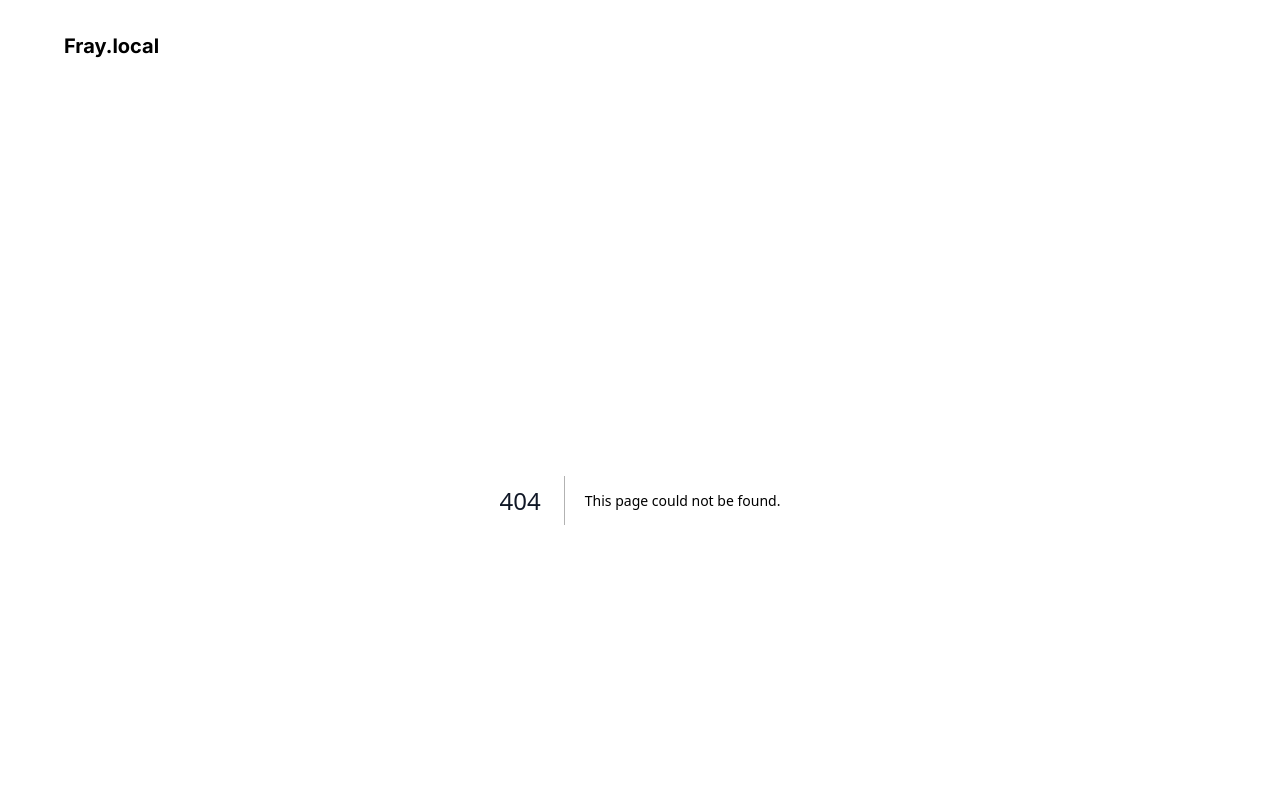
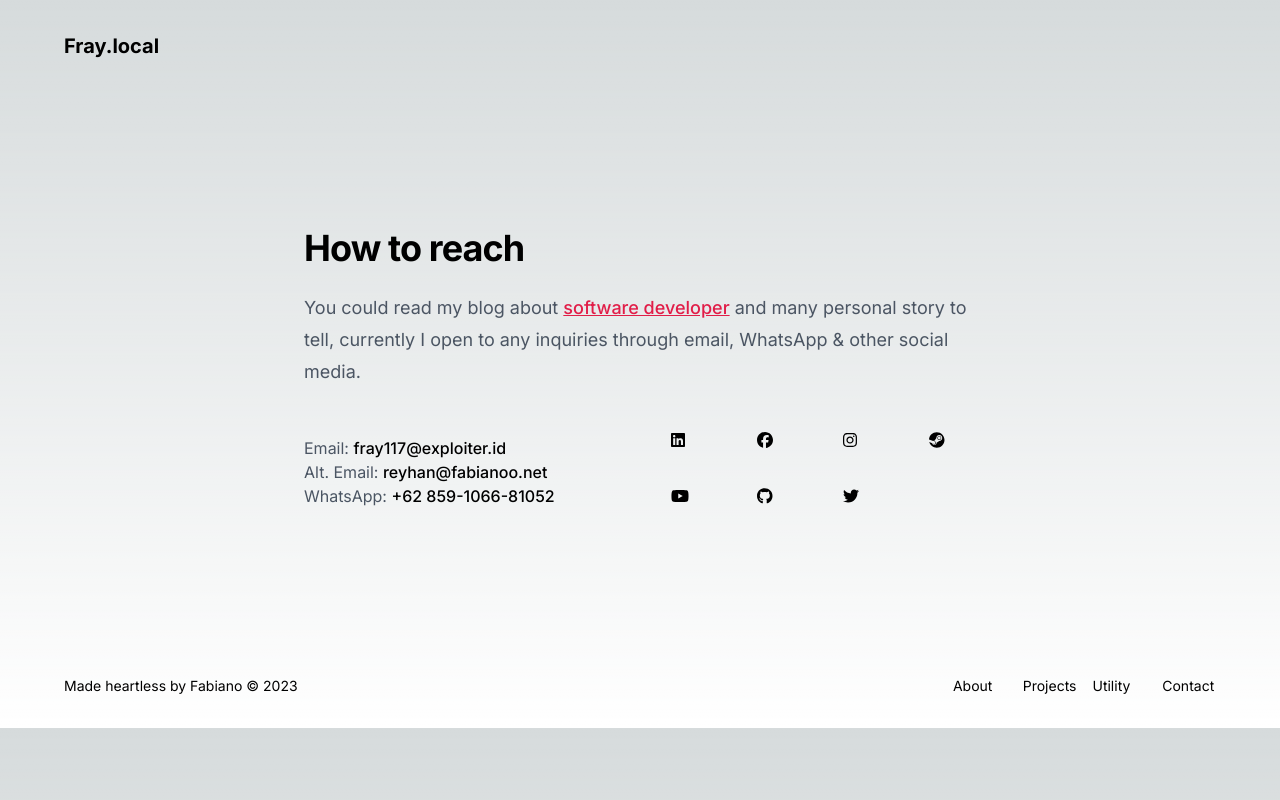
Before and after one commit to sabakodev/next-13-template, a Next.js app: page /contact in a window 1280 px wide. Before the commit this address had no page. Shown: the top 800 px of the page. Built offline with nearby package versions, Linux system fonts and the light colour scheme.

Commit message:
add contact page

```diff
--- /dev/null
+++ b/src/app/contact/page.tsx
@@ -0,0 +1,93 @@
+import Image from 'next/image'
+import Link from 'next/link'
+
+import { FontAwesomeIcon } from '@fortawesome/react-fontawesome'
+import { IconDefinition, faFacebook, faGithub, faInstagram, faLinkedin, faSteam, faTwitter, faYoutube } from '@fortawesome/free-brands-svg-icons'
+
+interface SocialLinks {
+	name: string
+	url: string
+	icon: IconDefinition
+}
+
+const social = [
+	{
+		name: 'LinkedIn',
+		url: 'https://linkedin.com/in/ReyhanFabiano',
+		icon: faLinkedin
+	},
+	{
+		name: 'Facebook',
+		url: 'https://facebook.com/ReyhanFabiano',
+		icon: faFacebook
+	},
+	{
+		name: 'Instagram',
+		url: 'https://instagram.com/ReyhanFabianoo',
+		icon: faInstagram
+	},
+	{
+		name: 'Steam',
+		url: 'https://steamcommunity.com/id/Fray117',
+		icon: faSteam
+	},
+	{
+		name: 'YouTube',
+		url: 'https://youtube.com/c/Fray117',
+		icon: faYoutube
+	},
+	{
+		name: 'GitHub',
+		url: 'https://github.com/Fray117',
+		icon: faGithub
+	},
+	{
+		name: 'Twitter',
+		url: 'https://twitter.com/ReyhanFabiano',
+		icon: faTwitter
+	},
+]
+
+export default function Contact() {
+	return (
+		<main>
+			<div className="py-24 sm:py-32">
+				<div className="mx-auto max-w-7xl px-6 lg:px-8">
+					<div className="mx-auto max-w-2xl">
+						<h2 className="text-3xl font-bold tracking-tight sm:text-4xl">How to reach</h2>
+						<p className="mt-6 text-lg leading-8">
+							You could read my blog about <Link className="content-link" href="https://fabianoo.net/">software developer</Link> and many personal story to tell, currently I open to any inquiries through email, WhatsApp & other social media.
+						</p>
+						<div className="mt-10 grid grid-cols-2 gap-8">
+							<div className="my-auto">
+								<div>
+									<span className="dark:text-gray-400 text-gray-600">Email: </span>
+									<span><Link className="font-medium" href="mailto:fray117@exploiter.id">fray117@exploiter.id</Link></span>
+								</div>
+								<div>
+									<span className="dark:text-gray-400 text-gray-600">Alt. Email: </span>
+									<span><Link className="font-medium" href="mailto:reyhan@fabianoo.net">reyhan@fabianoo.net</Link></span>
+								</div>
+								<div>
+									<span className="dark:text-gray-400 text-gray-600">WhatsApp: </span>
+									<span><Link className="font-medium" href="https://wa.me/62859106681052">+62 859-1066-81052</Link></span>
+								</div>
+							</div>
+							<div className="grid grid-cols-4 justify-items-center content-center gap-6">
+								{
+									social.map((link: SocialLinks, index) => (
+										<div key={index} className="w-8 h-8 dark:hover:text-gray-200 hover:text-gray-800">
+											<Link href={link.url}>
+												<FontAwesomeIcon icon={link.icon} />
+											</Link>
+										</div>
+									))
+								}
+							</div>
+						</div>
+					</div>
+				</div>
+			</div>
+		</main>
+	)
+}
```
